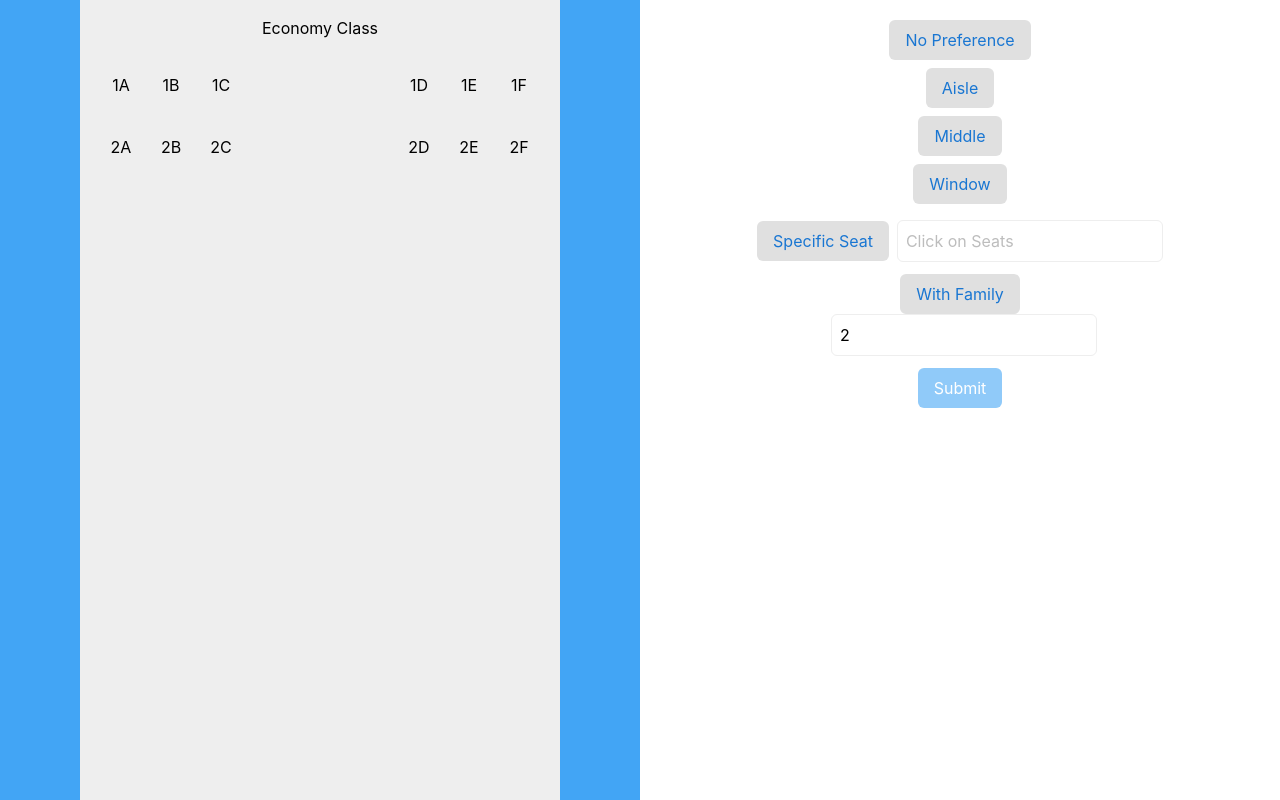
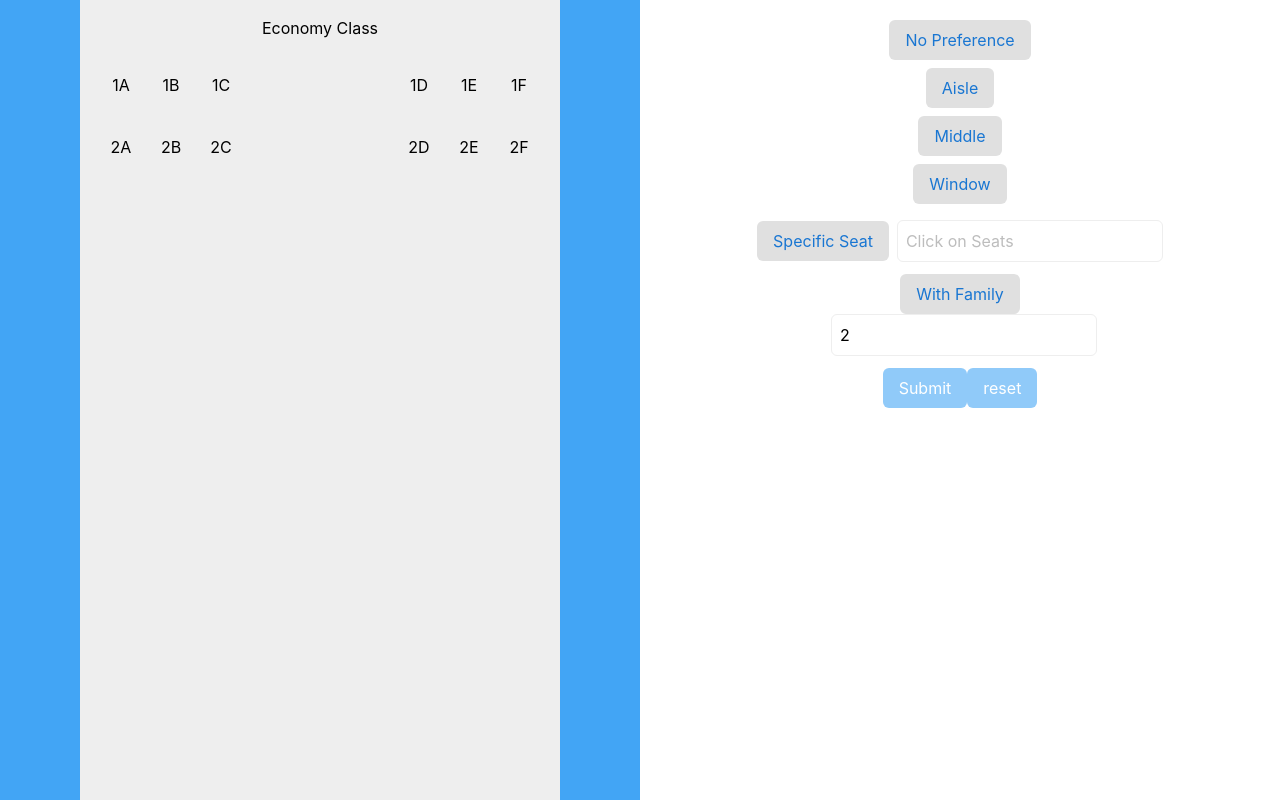
Before and after one commit to shreybirmiwal/Tamu-Hack, a React (Create React App) app: page /chart in a window 1280 px wide. Built offline with nearby package versions, Linux system fonts and the light colour scheme; no server answers; the database is empty.

Commit message:
handle reset

```diff
--- a/src/Pages/SeatingChart.js
+++ b/src/Pages/SeatingChart.js
@@ -223,6 +223,7 @@ function SeatingChart() {
     );
   };
 
+
   const isAisleSeat = (seat) => {
     var seatNu = seat.charAt(seat.length - 1)
     if(seatNu == 'C' || seatNu == 'D') return true;
@@ -241,6 +242,18 @@ function SeatingChart() {
     return false;
   };
 
+  const handleReset = async() => {
+    const documentRef = doc(db, 'default', 'default');
+    let updatedSeatsTaken;
+
+    updatedSeatsTaken = await updateDoc(documentRef, {
+        Total: 12,
+        Aisle: 4,
+        Window: 4,
+        Middle: 4,
+        seatsTaken: []
+    });
+  }
 
   return (
     <div className='grid grid-cols-2 h-screen'>
@@ -371,6 +384,16 @@ function SeatingChart() {
             >
             Submit
             </button>
+
+
+            <button
+            onClick={handleReset}
+            className='bg-blue-200 hover:bg-blue-400 text-white px-4 py-2 rounded-md'
+            >
+            reset
+            </button>
+
+
         </div>
         <ToastContainer/>
 
```
